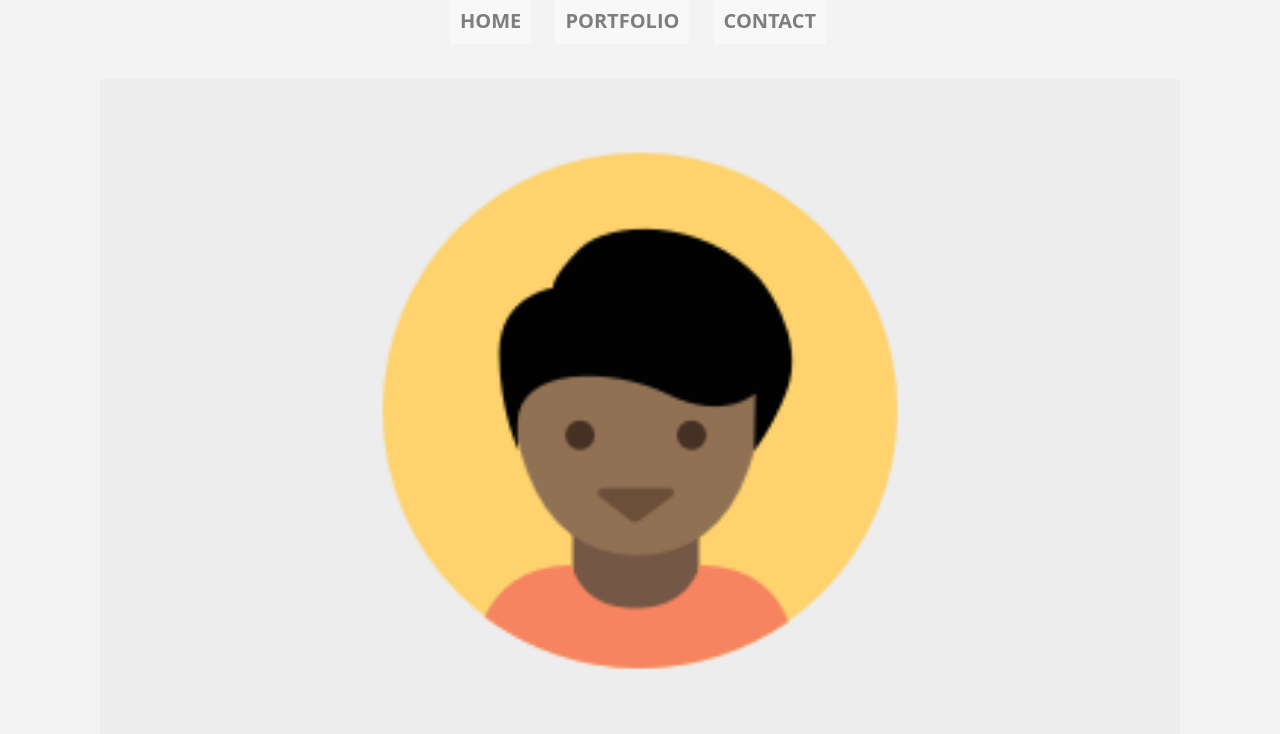
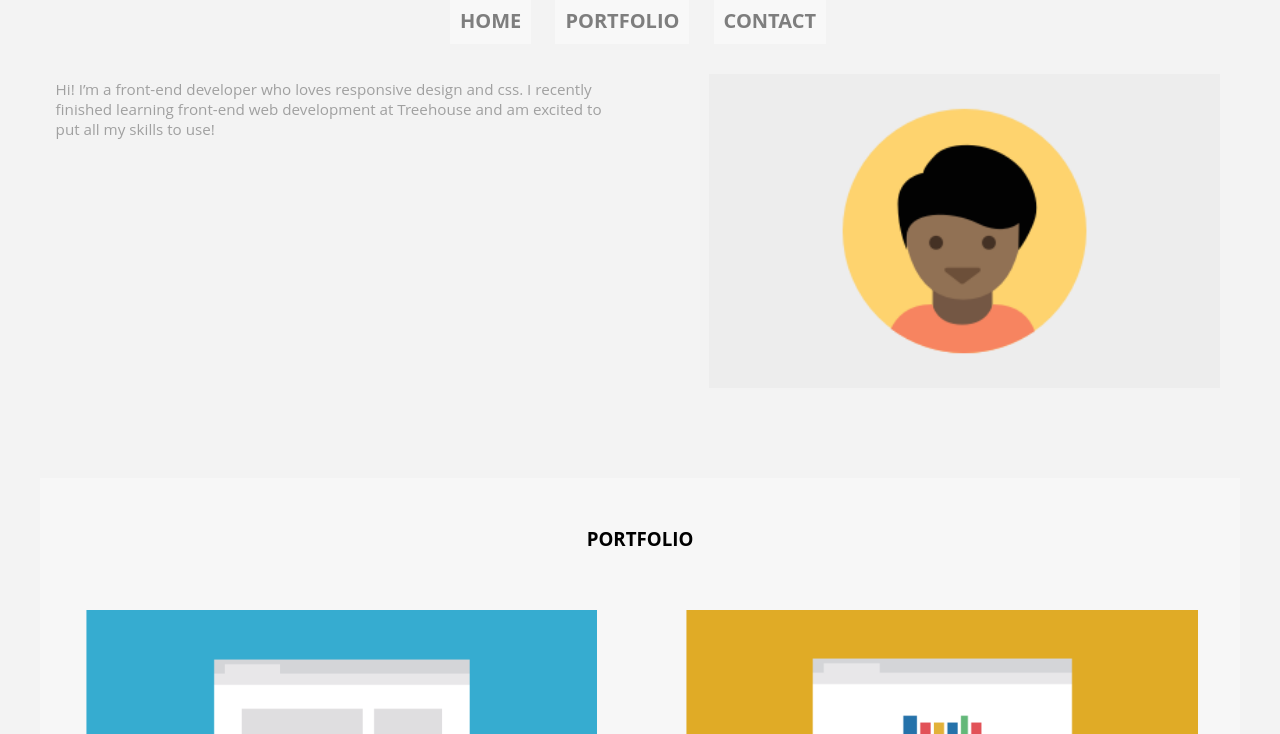
Before and after one commit to AlAyoub/fe-techdegree-project-2, a plain HTML site: page index.html in a window 1280 px wide. Shown: the part 66-800 px from the top of the page. Drawn offline with Linux system fonts and the light colour scheme; a web font is replaced by a local one.

Commit message:
768 layout almost done
footer is yet to be completed.

```diff
--- a/css/styles.css
+++ b/css/styles.css
@@ -107,6 +107,10 @@ h2 {
   padding-top: 10px;
 }
 
+h3 {
+  text-align: center;
+}
+
 h4 {
   color: #666666;
   margin-top: 0;
@@ -169,6 +173,28 @@ a:link {
     margin: 10px auto;
   }
 
+  #profile-image {
+    float: right;
+  }
+
+  #profile-content p {
+    padding-top: 20px;
+    text-align: left;
+  }
+
+  #profile-content {
+    float: left;
+  }
+
+
+  .column {
+    display: inline-block;
+    width: 50%;
+    margin-right: -4px;
+    vertical-align: top;
+    padding-left: 1em;
+    padding-right: 1em;
+  }
 
 
 }
--- a/index.html
+++ b/index.html
@@ -12,18 +12,18 @@
 
 <body>
     <div class="wrapper">
-            <h4 id="student-name">Alan Ayoub</h4>
+        <h4 id="student-name">Alan Ayoub</h4>
         <ul class="nav">
             <li><a href="index.html">HOME</a></li>
             <li><a href="#portfolio">PORTFOLIO</a></li>
             <li><a href="#contact">CONTACT</a></li>
         </ul>
-        <div id="home">
-            <p>
-                <img class="center" id="profile-image" src="images/responsive-layout-profile.png"
-                    alt="an animated image of my profile picture">
-            </p>
+        <div id="home" class="column">
+            <img id="profile-image" src="images/responsive-layout-profile.png"
+                alt="an animated image of my profile picture">
 
+        </div>
+        <div class="column" id="profile-content">
             <p>
                 Hi! I’m a front-end developer who loves responsive design and css. I recently finished learning
                 front-end web development at Treehouse and am excited to put all my skills to use!
@@ -35,40 +35,30 @@
             <div class="row">
                 <div class="column">
                     <img class="images" src="images/portfolio-1.png" alt="Smiley face">
-                </div>
-                <div>
                     <h2>Marketing Page</h2>
                     <p>This project shows the front page of a marketing website meant for a specific business I’m
                         interested in.</p>
                 </div>
                 <div class="column">
                     <img class="images" src="images/portfolio-2.png" alt="Smiley face">
-                </div>
-                <div>
                     <h2>Search Page</h2>
                     <p>This project searches through a specific database to find information that the user is trying to
                         look up.</p>
                 </div>
                 <div class="column">
                     <img class="images" src="images/portfolio-3.png" alt="Smiley face">
-                </div>
-                <div>
                     <h2>Travel App</h2>
                     <p>This project compares travel times based on different transportation methods and tells you the
                         best one.</p>
                 </div>
                 <div class="column">
                     <img class="images" src="images/portfolio-4.png" alt="Smiley face">
-                </div>
-                <div>
                     <h2>Map of Favorite Spots</h2>
                     <p>This project uses mapping apis to plot points from my favorite spots in the city for a
                         do-it-yourself walking tour.</p>
                 </div>
                 <div class="column">
                     <img class="images" src="images/portfolio-5.png" alt="Smiley face">
-                </div>
-                <div>
                     <h2>Photo Gallery</h2>
                     <p>This project shows pictures from a recent trip to the viewer and allows them to easily navigate
                         through photos.
@@ -76,8 +66,6 @@
                 </div>
                 <div class="column">
                     <img class="images" src="images/portfolio-6.png" alt="Smiley face">
-                </div>
-                <div>
                     <h2>Calculator</h2>
                     <p>Someone can enter in the numbers they want, and press the big blue button and get the result.</p>
                 </div>
@@ -101,7 +89,7 @@
         </div>
 
         <footer>
-        <hr />
+            <hr />
             <ol>
                 <li id="student-footer">Alan Ayoub</li>
                 <li id="back-to-top"><a href="index.html">BACK TO TOP</a></li>
```
